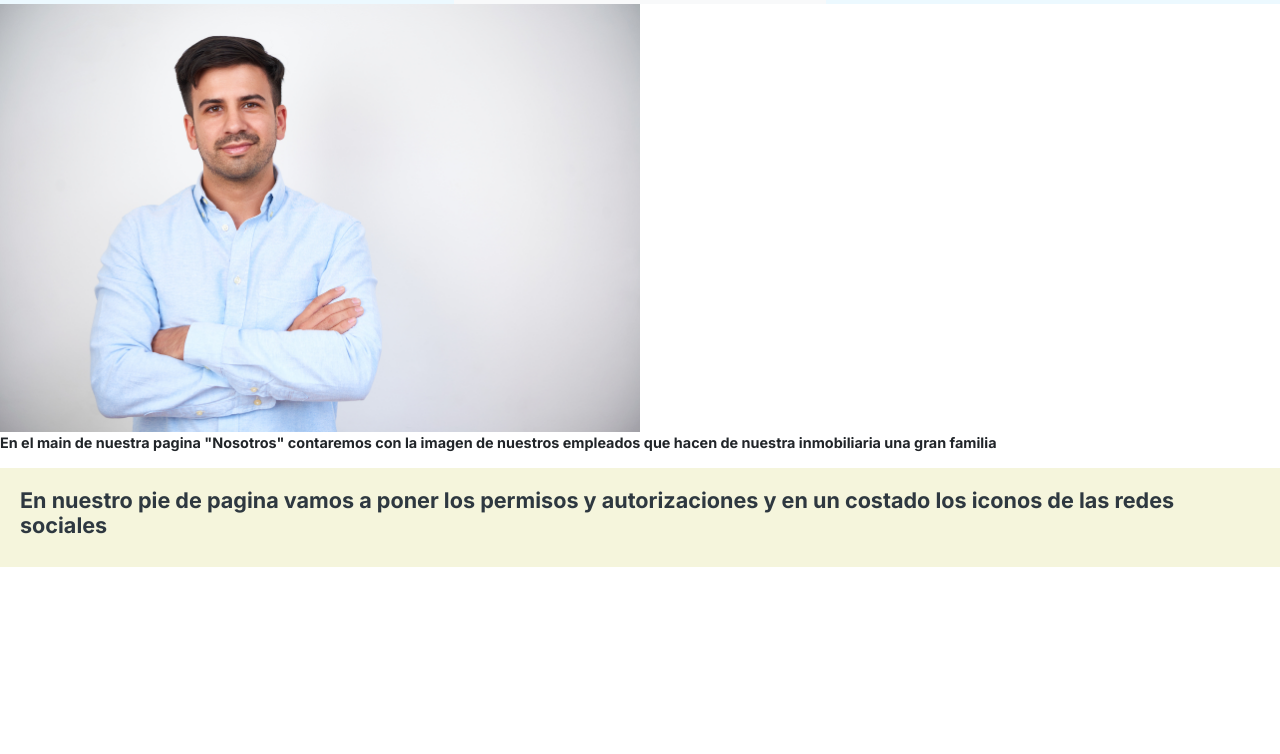
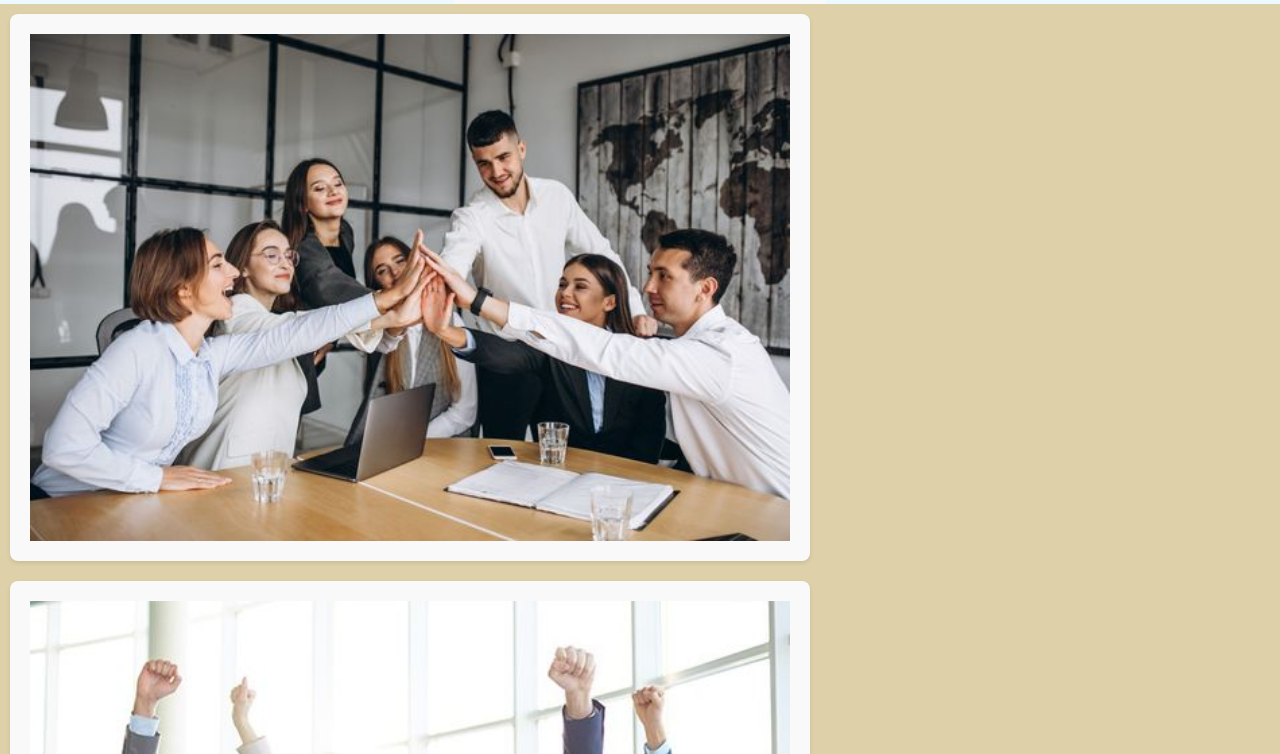
Before and after one commit to mati-gaston/proyecto-inmobi, a plain HTML site: page pages/Nosotros.html in a window 1280 px wide. Shown: the part 46-800 px from the top of the page. Drawn offline with nearby package versions, Linux system fonts and the light colour scheme.

Commit message:
Trabajamos en la pagina nosotros, cambiamos el footer, las imagenes y colores

```diff
--- a/css/styles.css
+++ b/css/styles.css
@@ -83,16 +83,35 @@ footer {
     margin-right: 20px;
 }
 
+.main-nosotros  {
 
-
-.main-nosotros .empleado {
-
-    width: 50%;
-    height: 50%;
-
-
+    background-color: rgb(222, 209, 169);
+    padding: 10px;
 }
 
+.main-nosotros  div img {
+    width: 100vh;
+    /* Ajusta el ancho de la imagen al contenedor del artículo */
+    height: auto;
+    /* Mantiene la proporción de la imagen */
+    border-radius: 8px;
+    /* Añade bordes redondeados */
+    box-shadow: 0 2px 4px rgba(0, 0, 0, 0.1);
+    /* Añade una sombra suave */
+}
+
+.main-nosotros img {
+    margin-bottom: 20px;
+    /* Espacio entre los artículos */
+    background-color: #f9f9f9;
+    /* Color de fondo para resaltar los artículos */
+    padding: 20px;
+    /* Espacio interno dentro de los artículos */
+    border-radius: 8px;
+    /* Bordes redondeados para los artículos */
+    box-shadow: 0 4px 8px rgba(0, 0, 0, 0.1);
+    /* Sombra suave debajo de los artículos */
+}
 
 /* Estilos para el formulario de contacto */
 
--- a/pages/Nosotros.html
+++ b/pages/Nosotros.html
@@ -44,9 +44,11 @@
     <main class="main-nosotros">
 
         <section>
-            <img src="../assets/persona1.jpg" alt="Trabajadores" class="empleado">
-            <p>En el main de nuestra pagina "Nosotros" contaremos con la imagen de nuestros empleados que hacen de
-                nuestra inmobiliaria una gran familia</p>
+            <div><img src="../assets/colaborador1.jpg" alt="empleados"></div>
+            <div><img src="../assets/colaborador2.jpg" alt="empleados"></div>
+            <div><img src="../assets/colaborador3.jpg" alt="empleados"></div>
+
+            <p>En Champaqui, nos enorgullece presentarle a nuestro talentoso equipo de profesionales. Cada miembro de nuestro equipo está comprometido con la excelencia y la satisfacción del cliente. Desde nuestros experimentados agentes inmobiliarios, que conocen cada rincón del mercado, hasta nuestros expertos en marketing y administración, todos trabajamos juntos para brindarle el mejor servicio posible. Estamos aquí para escuchar sus necesidades, entender sus objetivos y guiarlo en cada paso del proceso inmobiliario. Conozca más sobre nuestros dedicados empleados y descubra cómo podemos hacer que su experiencia inmobiliaria sea excepcional</p>
 
         </section>
 
@@ -54,12 +56,18 @@
     </main>
 
     <footer>
-
-        <div>
-
-            <h4>En nuestro pie de pagina vamos a poner los permisos y autorizaciones y en un costado los iconos de las
-                redes
-                sociales</h4>
+        <div class="footer-content">
+            <div class="permissions">
+                <h2>Permisos y autorizaciones</h2>
+                <!-- Contenido de permisos y autorizaciones -->
+            </div>
+            <div class="social-icons">
+                <!-- Iconos de redes sociales -->
+                <!-- Por ejemplo: -->
+                <a href="#"><img src="ruta-del-icono" alt="Facebook"></a>
+                <a href="#"><img src="ruta-del-icono" alt="Twitter"></a>
+                <a href="#"><img src="ruta-del-icono" alt="Instagram"></a>
+            </div>
         </div>
     </footer>
     <script src="https://cdn.jsdelivr.net/npm/bootstrap@5.3.2/dist/js/bootstrap.bundle.min.js"
```
Also changed, not shown: assets/colaborador1.jpg (added), assets/colaborador2.jpg (added), assets/colaborador3.jpg (added).
